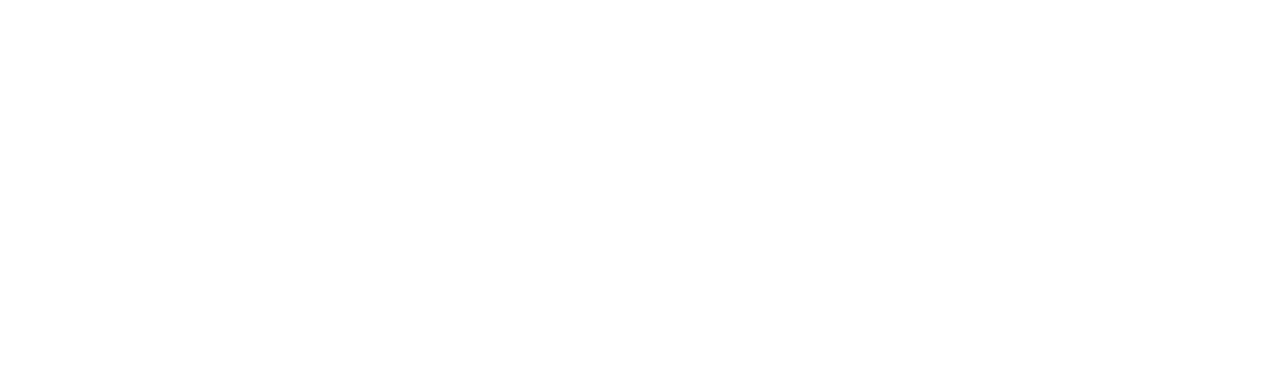
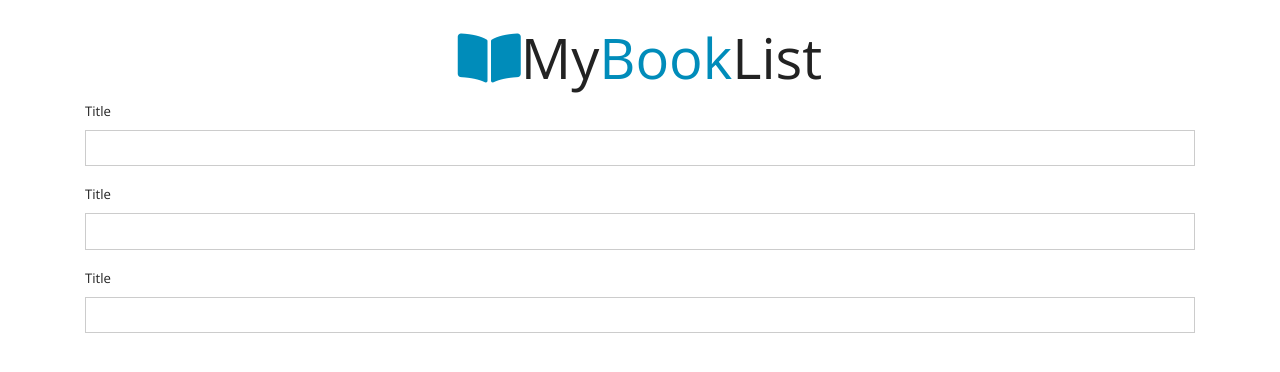
Before and after one commit to TatsianaKedrova/BookListApp, a plain HTML site: page index.html in a window 1280 px wide. Drawn offline with nearby package versions, Linux system fonts and the light colour scheme.

Commit message:
Some more changes to html

```diff
--- a/index.html
+++ b/index.html
@@ -9,6 +9,24 @@
     <title>Book List App</title>
 </head>
 <body>
+    <div class="container mt-4">
+        <h1 class="display-4 text-center">
+            <i class="fas fa-book-open text-primary"></i>My<span class="text-primary">Book</span>List</h1>
+        <form id="book-form">
+            <div class="form-group">
+                <label for="title">Title</label>
+                <input type="text" id="title" class="form-control">
+            </div>
+            <div class="form-group">
+                <label for="title">Title</label>
+                <input type="text" id="title" class="form-control">
+            </div>
+            <div class="form-group">
+                <label for="title">Title</label>
+                <input type="text" id="title" class="form-control">
+            </div>
+        </form>
 
+    </div>
 </body>
 </html>
```
